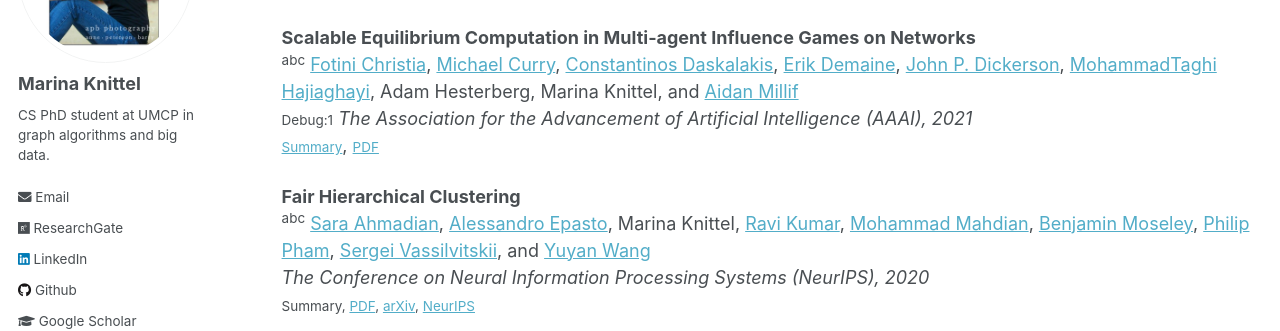
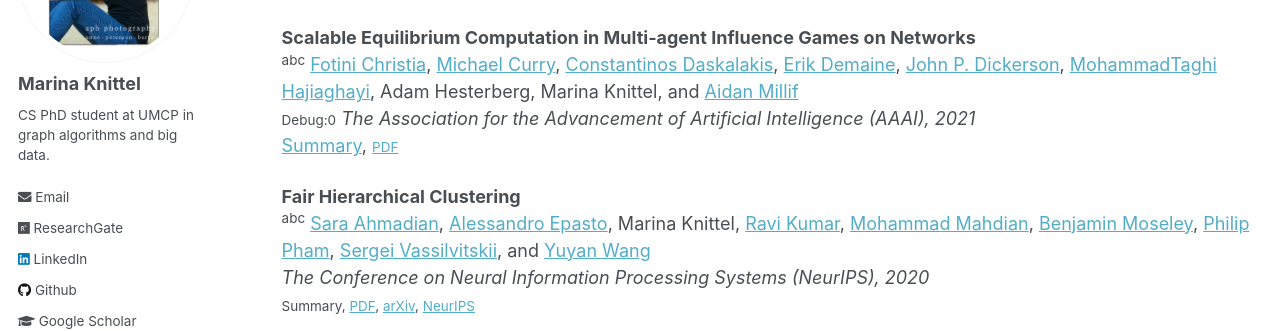
Before and after one commit to mknittel/mknittel.github.io, a Jekyll site: the page built from _pages/publications.md, in a window 1280 px wide and 900 px high, scrolled down 449 px. Shown: the part 148-479 px from the top of the window. Built offline with Jekyll 4.4.1, drawn with Linux system fonts in a browser that asks for light colours.

Commit message:
removed small

```diff
--- a/_pages/publications.md
+++ b/_pages/publications.md
@@ -23,9 +23,9 @@
 
 **Scalable Equilibrium Computation in Multi-agent Influence Games on Networks**<br/>
 <sup>abc</sup> [Fotini Christia](http://fotini.mit.edu/), [Michael Curry](http://www.cs.umd.edu/~curry/), [Constantinos Daskalakis](http://people.csail.mit.edu/costis/), [Erik Demaine](http://erikdemaine.org/), [John P. Dickerson](http://jpdickerson.com/), [MohammadTaghi Hajiaghayi](https://www.cs.umd.edu/~hajiagha/), Adam Hesterberg, Marina Knittel, and [Aidan Millif](https://www.aidanmilliff.com/)<br/>
-<small>Debug:1</small>
+<small>Debug:0</small>
 *The Association for the Advancement of Artificial Intelligence (AAAI), 2021*<br/>
-<a onclick='toggleText()'><small>Summary</small></a>, <small>[PDF](https://mknittel.github.io/files/Christia_et_al_AAAI_2021.pdf)</small> <small class="summary AAAI21"></small>
+<a onclick='toggleText()'>Summary</a>, <small>[PDF](https://mknittel.github.io/files/Christia_et_al_AAAI_2021.pdf)</small> <small class="summary AAAI21"></small>
 
 **Fair Hierarchical Clustering**<br/>
 <sup>abc</sup> [Sara Ahmadian](https://research.google/people/106920/), [Alessandro Epasto](https://epasto.org/), Marina Knittel, [Ravi Kumar](https://sites.google.com/site/ravik53/), [Mohammad Mahdian](https://research.google/people/MohammadMahdian/), [Benjamin Moseley](http://www.andrew.cmu.edu/user/moseleyb/), [Philip Pham](https://research.google/people/PhilipPham/), [Sergei Vassilvitskii](http://theory.stanford.edu/~sergei/), and [Yuyan Wang](wang-yuyan.github.io)<br/>
```
